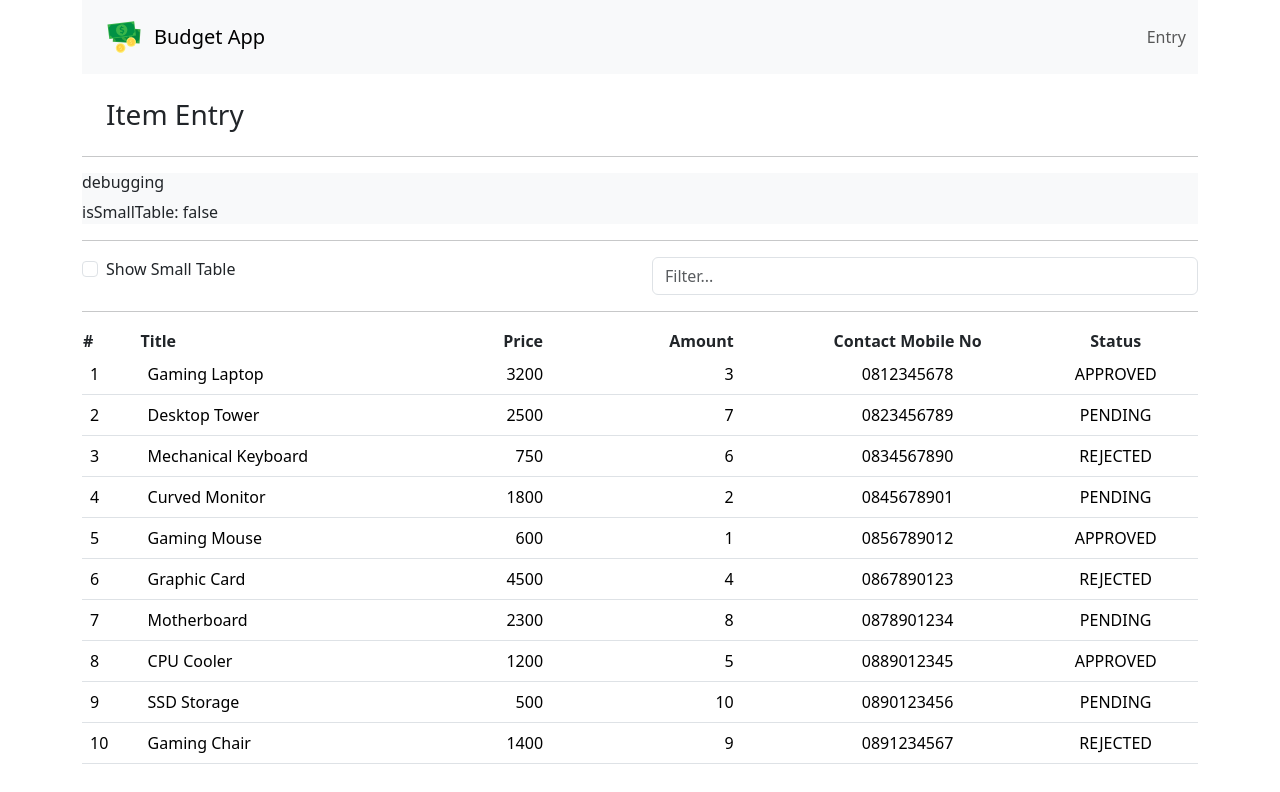
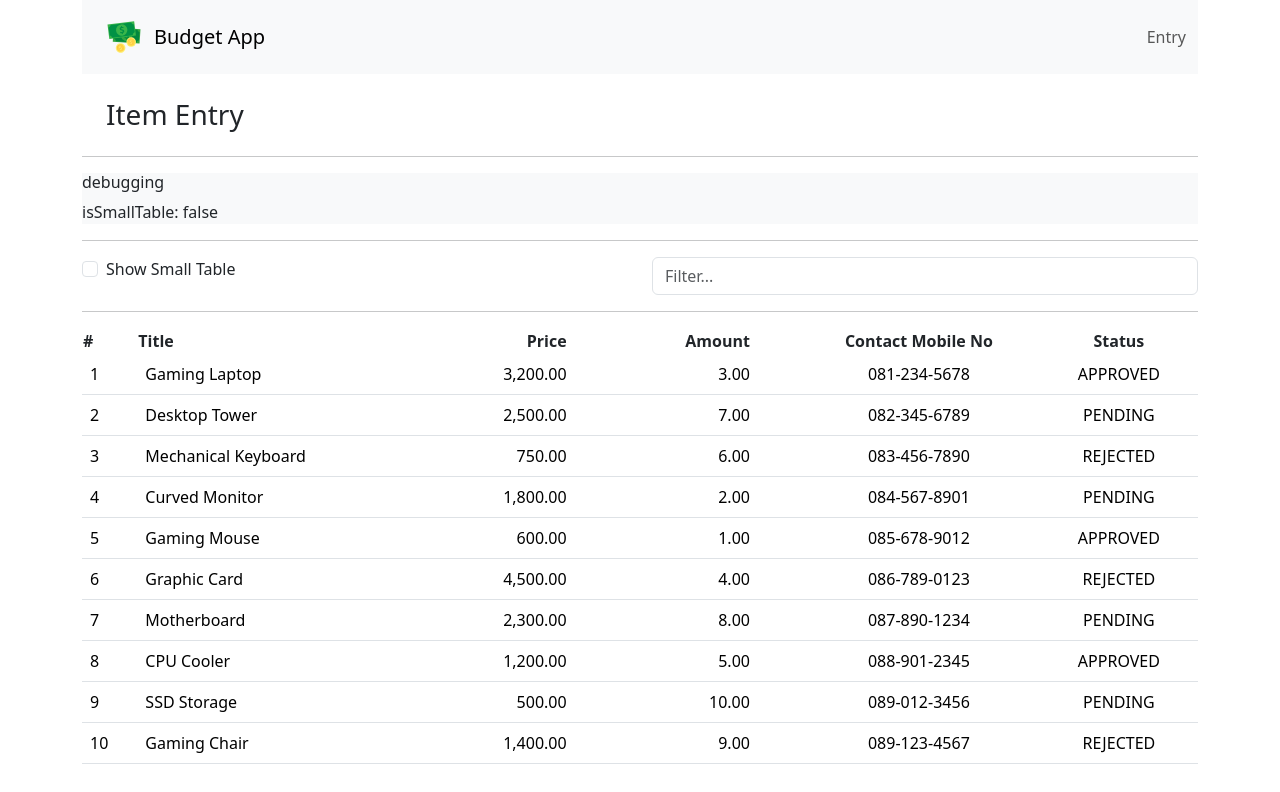
Before and after one commit to tumit/budget-client, an Angular app: page /budget/item-entry in a window 1280 px wide. Shown: the top 792 px of the page. Built offline with nearby package versions, Linux system fonts and the light colour scheme; data requests are answered from the project's data file.

Commit message:
add pipes

```diff
--- a/src/app/budget/pages/item-entry/item-entry.component.html
+++ b/src/app/budget/pages/item-entry/item-entry.component.html
@@ -46,9 +46,9 @@
       <tr>
         <td>{{ item.id }}</td>
         <td>{{ item.title }}</td>
-        <td class="text-end pe-5">{{ item.price }}</td>
-        <td class="text-end pe-5">{{ item.amount }}</td>
-        <td class="text-center">{{ item.contactMobileNo }}</td>
+        <td class="text-end pe-5">{{ item.price | number:'1.2-2' }}</td>
+        <td class="text-end pe-5">{{ item.amount | number:'1.2-2' }}</td>
+        <td class="text-center">{{ item.contactMobileNo | mobileFormat }}</td>
         <td class="text-center">{{ item.status }}</td>
       </tr>
     }
--- a/src/app/budget/pages/item-entry/item-entry.component.ts
+++ b/src/app/budget/pages/item-entry/item-entry.component.ts
@@ -5,11 +5,13 @@ import { map } from 'rxjs';
 import { Item, ItemStatus } from '../../models/item';
 import { HttpClient } from '@angular/common/http';
 import { ItemService } from '../../item.service';
+import { MobileFormatPipe } from '../../../shared/pipes/mobile-format.pipe';
+import { DecimalPipe } from '@angular/common';
 
 @Component({
   selector: 'app-item-entry',
   standalone: true,
-  imports: [FormsModule, ReactiveFormsModule],
+  imports: [FormsModule, ReactiveFormsModule, MobileFormatPipe, DecimalPipe],
   templateUrl: './item-entry.component.html',
   styleUrl: './item-entry.component.scss'
 })
--- /dev/null
+++ b/src/app/shared/pipes/mobile-format.pipe.ts
@@ -0,0 +1,16 @@
+import { Pipe, PipeTransform } from '@angular/core';
+
+@Pipe({
+  name: 'mobileFormat',
+  standalone: true
+})
+export class MobileFormatPipe implements PipeTransform {
+
+  transform(value: string): string {
+    const m1 = value.slice(0, 3)
+    const m2 = value.slice(3, 6)
+    const m3 = value.slice(6)
+    return `${m1}-${m2}-${m3}`
+  }
+
+}
```
